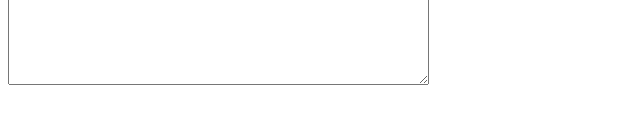
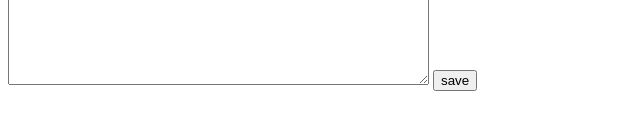
Before and after one commit to PlabanKr/simple-text-plus-plus, an Electron app: page renderer/index.html in a window 800 px wide. Shown: the part 304-434 px from the top of the page, without its empty margins (0-640 px from the left). Drawn offline with Linux system fonts and the light colour scheme.

Commit message:
Add button for saving the file

```diff
--- a/renderer/index.html
+++ b/renderer/index.html
@@ -9,6 +9,7 @@
   </head>
   <body>
     <textarea id="text-area" cols="50" rows="25"></textarea>
+    <button id="btn-save">save</button>
   </body>
   <script src="renderer.js"></script>
 </html>
```
